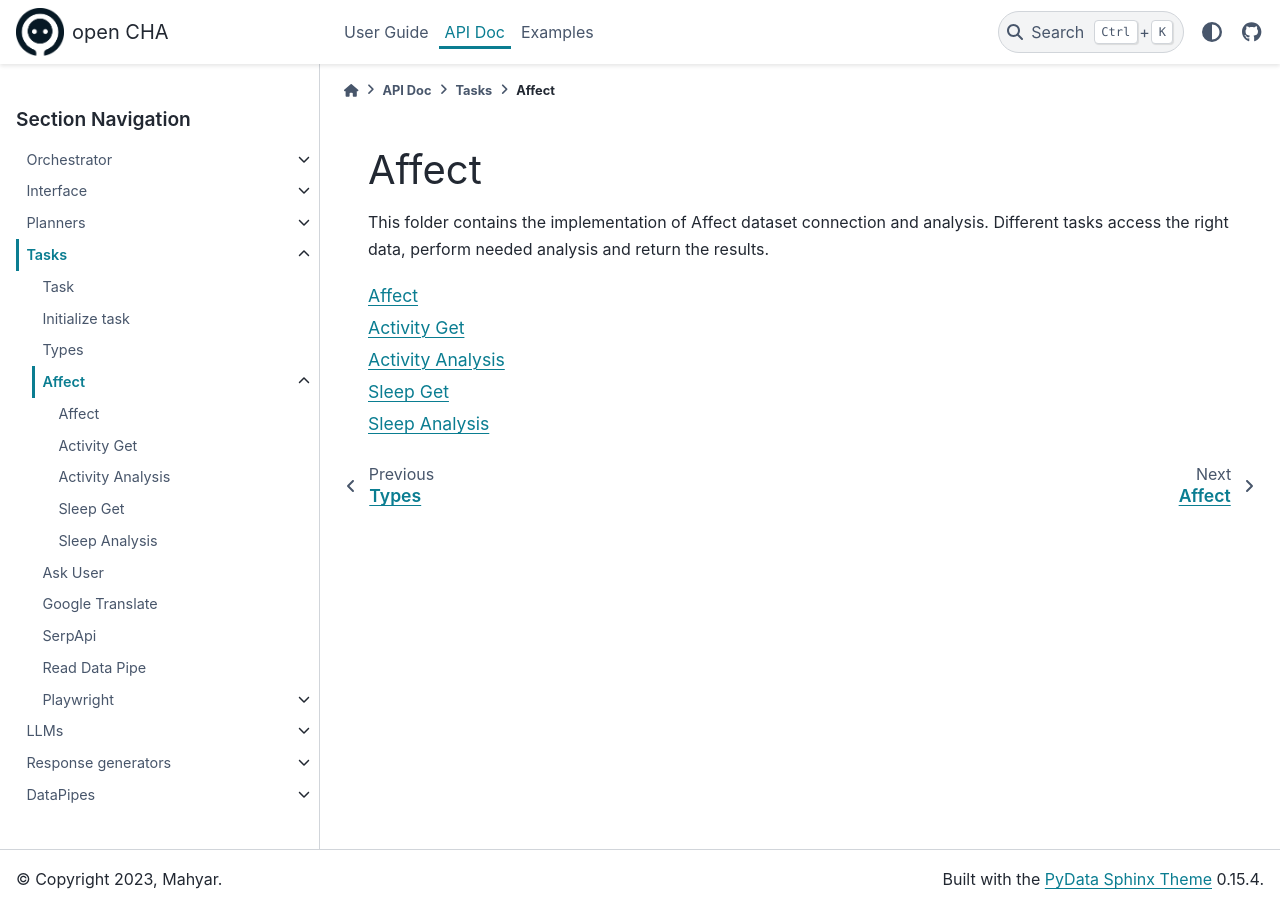
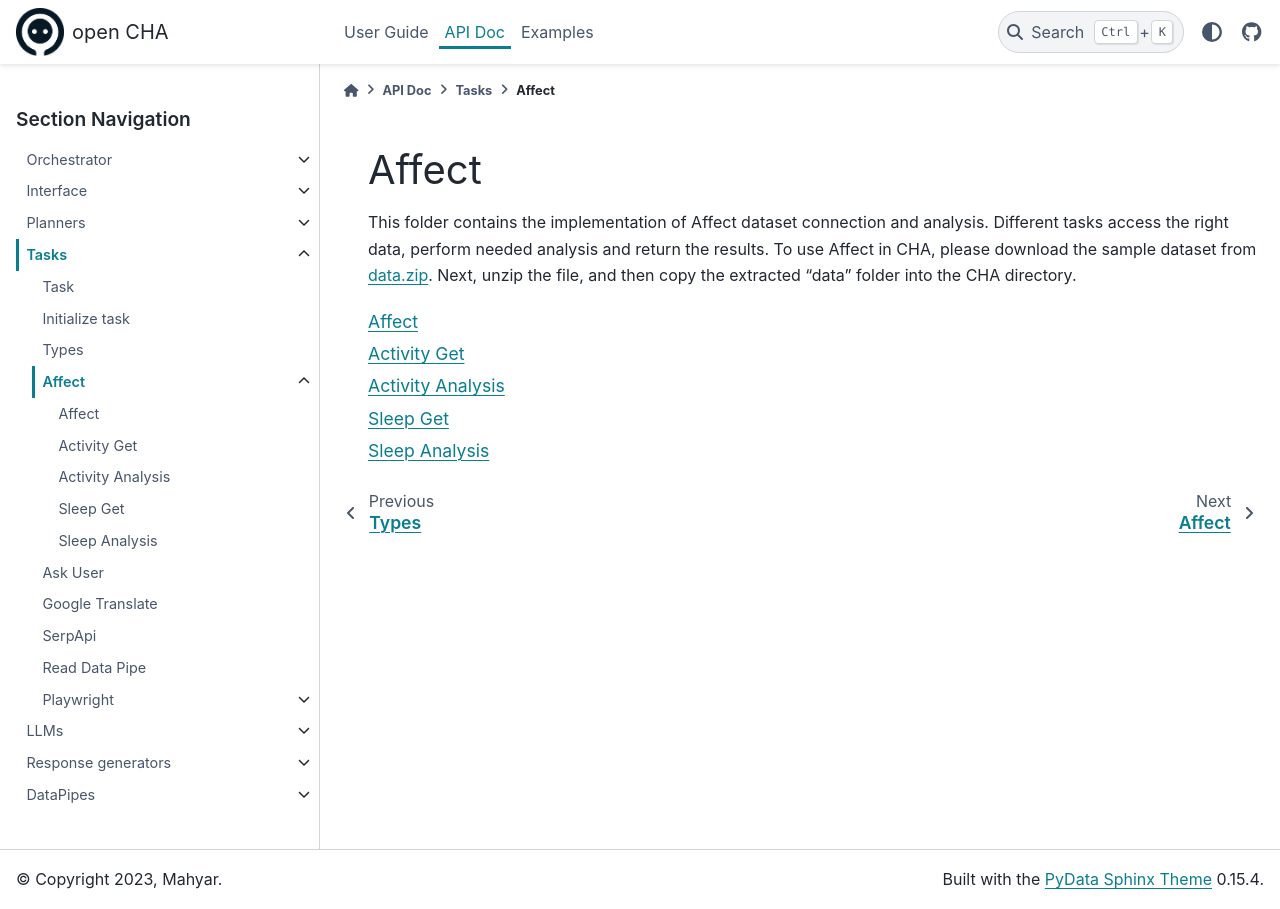
Before and after one commit to Institute4FutureHealth/CHA, a Sphinx documentation site: the page built from docs/source/api/tasks/affect/index.rst, in a window 1280 px wide. Built offline with Sphinx 7.4.7 and the PyData theme 0.15.4, drawn with Linux system fonts in a browser that asks for light colours.

Commit message:
added affect guidelines

```diff
--- a/docs/source/api/tasks/affect/index.rst
+++ b/docs/source/api/tasks/affect/index.rst
@@ -3,6 +3,9 @@ Affect
 
 This folder contains the implementation of Affect dataset connection and analysis. Different tasks access the right data, perform needed analysis
 and return the results.
+To use Affect in CHA, please download the sample dataset from
+`data.zip <https://drive.google.com/file/d/1VRb79cbNgWX0Xn-jylzFVQfudd5bKFnz/view>`_.
+Next, unzip the file, and then copy the extracted “data” folder into the CHA directory.
 
 .. toctree::
    :maxdepth: 1
```
